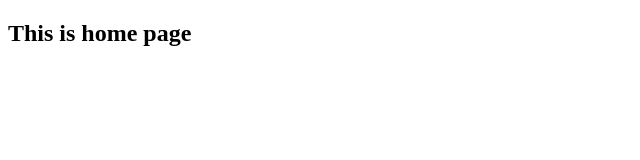
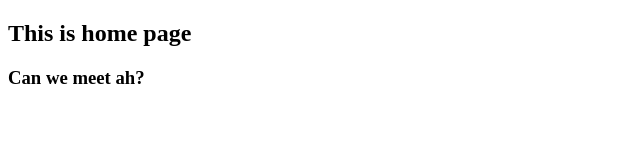
Before and after one commit to aswin-as/datewithgit, a plain HTML site: page home.html in a window 1280 px wide. Shown: the whole page, without its empty margins (0-640 px from the left). Drawn offline with Linux system fonts and the light colour scheme.

Commit message:
h3 added

```diff
--- a/home.html
+++ b/home.html
@@ -7,5 +7,7 @@
 </head>
 <body>
     <h2>This is home page</h2>
+
+    <h3>Can we meet ah?</h3>
 </body>
 </html>
```
